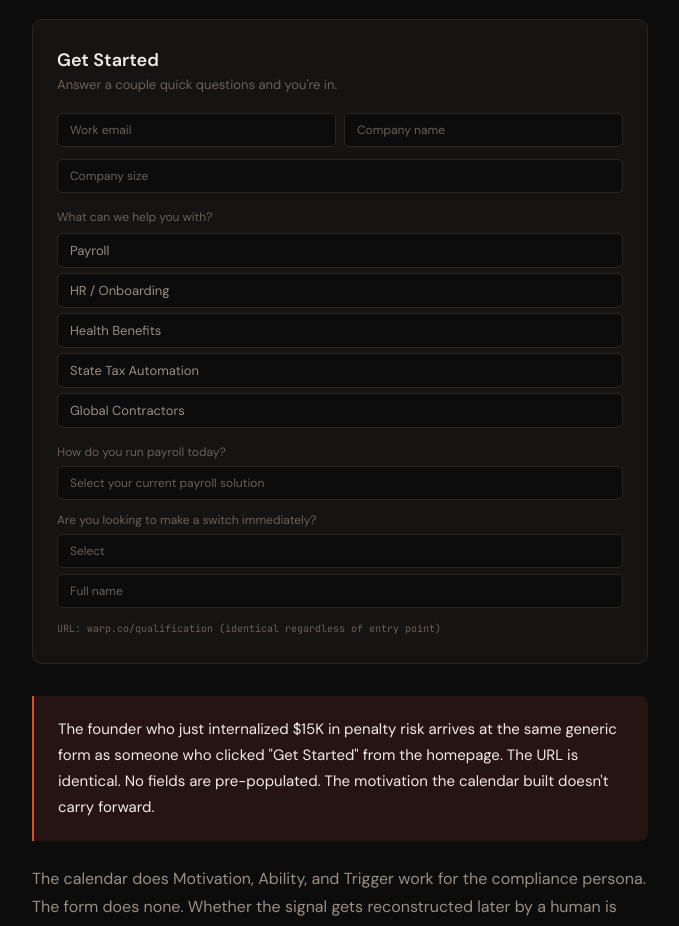
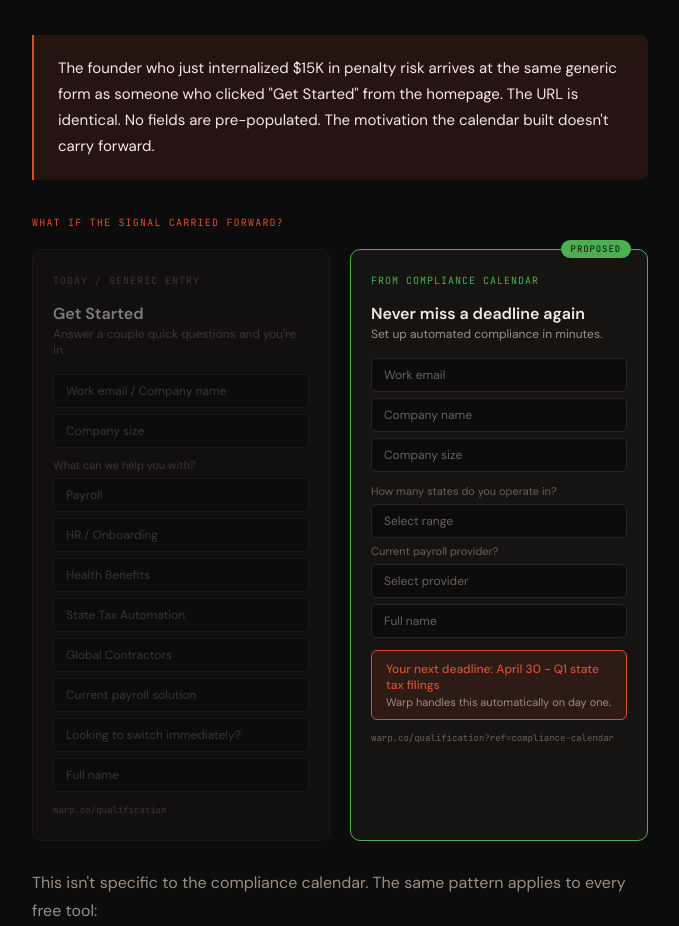
Before and after one commit to randomindianguy/sid-warp, a React (Vite) app: page / in a window 1280 px wide. Shown: the part 2507-3433 px from the top of the page, without its empty margins (300-979 px from the left). Built offline with nearby package versions, Linux system fonts and the light colour scheme.

Commit message:
cut 25% of the copy

```diff
--- a/src/App.jsx
+++ b/src/App.jsx
@@ -216,42 +216,14 @@
         </Fade>
 
         <Fade delay={0.35}>
-          <div style={{ background: C.card, border: `1px solid ${C.border}`, borderRadius: 10, padding: "28px 24px", marginTop: 16 }}>
-            <div style={{ fontFamily: F.sans, fontSize: 18, fontWeight: 600, color: C.text, marginBottom: 4 }}>Get Started</div>
-            <div style={{ fontFamily: F.sans, fontSize: 13, color: C.dim, marginBottom: 20 }}>Answer a couple quick questions and you're in.</div>
-            <div style={{ display: "grid", gridTemplateColumns: "1fr 1fr", gap: 8, marginBottom: 6 }}>
-              <FormField text="Work email" />
-              <FormField text="Company name" />
-            </div>
-            <FormField text="Company size" />
-            <div style={{ fontFamily: F.sans, fontSize: 12, color: C.dim, marginTop: 16, marginBottom: 8 }}>What can we help you with?</div>
-            {["Payroll", "HR / Onboarding", "Health Benefits", "State Tax Automation", "Global Contractors"].map((item) => (
-              <div key={item} style={{ background: "#0C0C0C", border: `1px solid ${C.border}`, borderRadius: 5, padding: "8px 12px", fontFamily: F.sans, fontSize: 13, color: C.muted, marginBottom: 5 }}>{item}</div>
-            ))}
-            <div style={{ fontFamily: F.sans, fontSize: 12, color: C.dim, marginTop: 16, marginBottom: 6 }}>How do you run payroll today?</div>
-            <FormField text="Select your current payroll solution" />
-            <div style={{ fontFamily: F.sans, fontSize: 12, color: C.dim, marginTop: 12, marginBottom: 6 }}>Are you looking to make a switch immediately?</div>
-            <FormField text="Select" />
-            <FormField text="Full name" />
-            <div style={{ fontFamily: F.mono, fontSize: 10, color: C.dim, marginTop: 14 }}>URL: warp.co/qualification (identical regardless of entry point)</div>
-          </div>
-        </Fade>
-
-        <Fade delay={0.4}>
           <Callout>
             The founder who just internalized $15K in penalty risk arrives at the same generic form as someone who clicked "Get Started" from the homepage. The URL is identical. No fields are pre-populated. The motivation the calendar built doesn't carry forward.
           </Callout>
         </Fade>
 
-        <Fade delay={0.45}>
-          <P style={{ marginTop: 24 }}>
-            The calendar does Motivation, Ability, and Trigger work for the compliance persona. The form does none. Whether the signal gets reconstructed later by a human is possible. But the product doesn't carry it.
-          </P>
-        </Fade>
-
         {/* BEFORE / AFTER FORM MOCKUP */}
-        <Fade delay={0.5}>
-          <div style={{ marginTop: 48 }}>
+        <Fade delay={0.4}>
+          <div style={{ marginTop: 36 }}>
             <div style={{ fontFamily: F.mono, fontSize: 10, letterSpacing: "0.12em", textTransform: "uppercase", color: C.accent, marginBottom: 20 }}>What if the signal carried forward?</div>
             <div style={{ display: "grid", gridTemplateColumns: "repeat(auto-fit, minmax(260px, 1fr))", gap: 20 }}>
 
@@ -298,12 +270,6 @@
 
         <Fade delay={0.55}>
           <P style={{ marginTop: 28 }}>
-            The left form collects data. The right form continues the conversation. The headline mirrors the calendar's language. The fields are compliance-relevant. The deadline reminder carries the motivation forward. And the UTM parameter means every downstream metric can be segmented by entry point.
-          </P>
-        </Fade>
-
-        <Fade delay={0.6}>
-          <P style={{ marginTop: 12 }}>
             This isn't specific to the compliance calendar. The same pattern applies to every free tool:
           </P>
           <div style={{ background: C.card, border: `1px solid ${C.border}`, borderRadius: 10, padding: "20px", marginTop: 16, overflowX: "auto" }}>
@@ -399,15 +365,6 @@
         </Fade>
 
         <Fade delay={0.1}>
-          <div style={{ background: C.card, border: `1px solid ${C.border}`, borderRadius: 8, padding: "20px 24px", marginBottom: 28 }}>
-            <div style={{ fontFamily: F.mono, fontSize: 10, color: C.dim, letterSpacing: "0.12em", textTransform: "uppercase", marginBottom: 8 }}>From the Customer Activation Manager JD</div>
-            <div style={{ fontFamily: F.serif, fontSize: 19, fontStyle: "italic", color: C.text, lineHeight: 1.5 }}>
-              "A customer isn't done onboarding when their first payroll runs. They're done when they're genuinely set up to succeed."
-            </div>
-          </div>
-        </Fade>
-
-        <Fade delay={0.15}>
           <P>The activation role's KPIs were defined as time to first payroll and graduation rate. But the JD itself said first payroll is not activation. That tension exists because the Aha! moment is different for each customer segment, and one metric cannot capture all of them:</P>
         </Fade>
 
```
